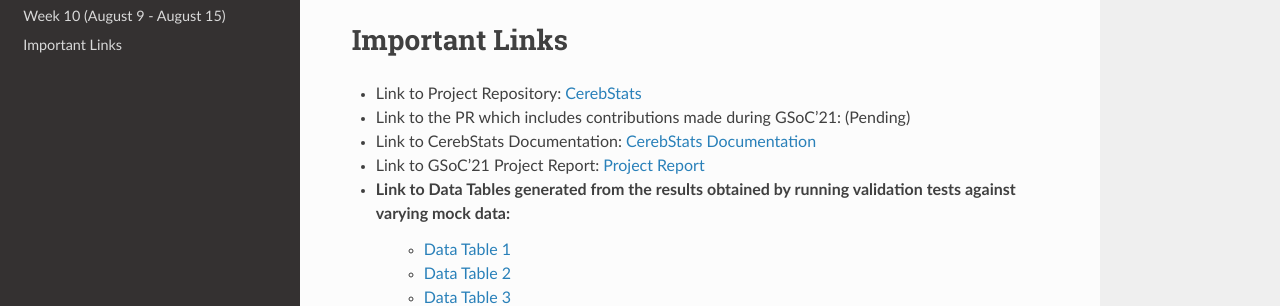
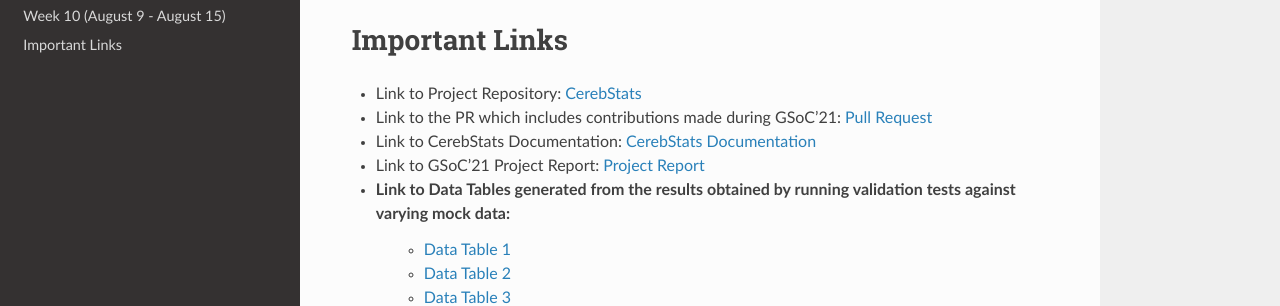
Before and after one commit to HarshKhilawala/gsoc-readthedocs, a Sphinx documentation site: the page built from source/index.rst, in a window 1280 px wide and 900 px high, scrolled down 2088 px. Shown: the part 400-706 px from the top of the window. Built offline with Sphinx 7.4.7 and the Read the Docs theme 2.0.0, drawn with Linux system fonts in a browser that asks for light colours.

Commit message:
update link to GSoC'21 Pull request

```diff
--- a/source/index.rst
+++ b/source/index.rst
@@ -107,7 +107,7 @@
 ===============
 
 - Link to Project Repository: `CerebStats <https://github.com/cerebunit/cerebstats>`_
-- Link to the PR which includes contributions made during GSoC'21: (Pending)
+- Link to the PR which includes contributions made during GSoC'21: `Pull Request <https://github.com/cerebunit/cerebstats/pull/1>`_
 - Link to CerebStats Documentation: `CerebStats Documentation <https://cerebstats.readthedocs.io/en/latest/>`_
 - Link to GSoC'21 Project Report: `Project Report <https://drive.google.com/file/d/1_O5LT4Gfdy_PyB92JBTWsGdmf4oLv9TJ/view?usp=sharing>`_
 - Link to Data Tables generated from the results obtained by running validation tests against varying mock data:
```
